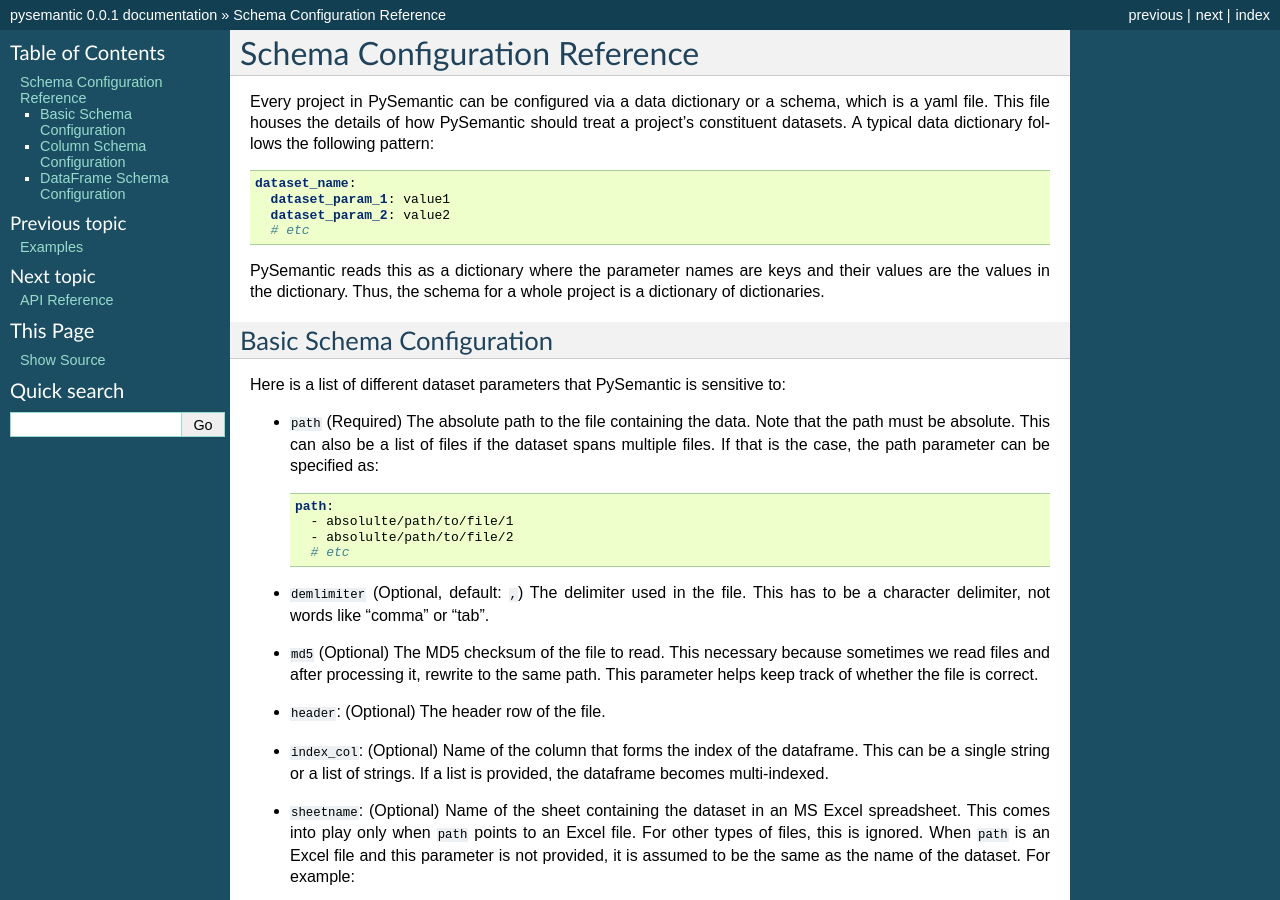
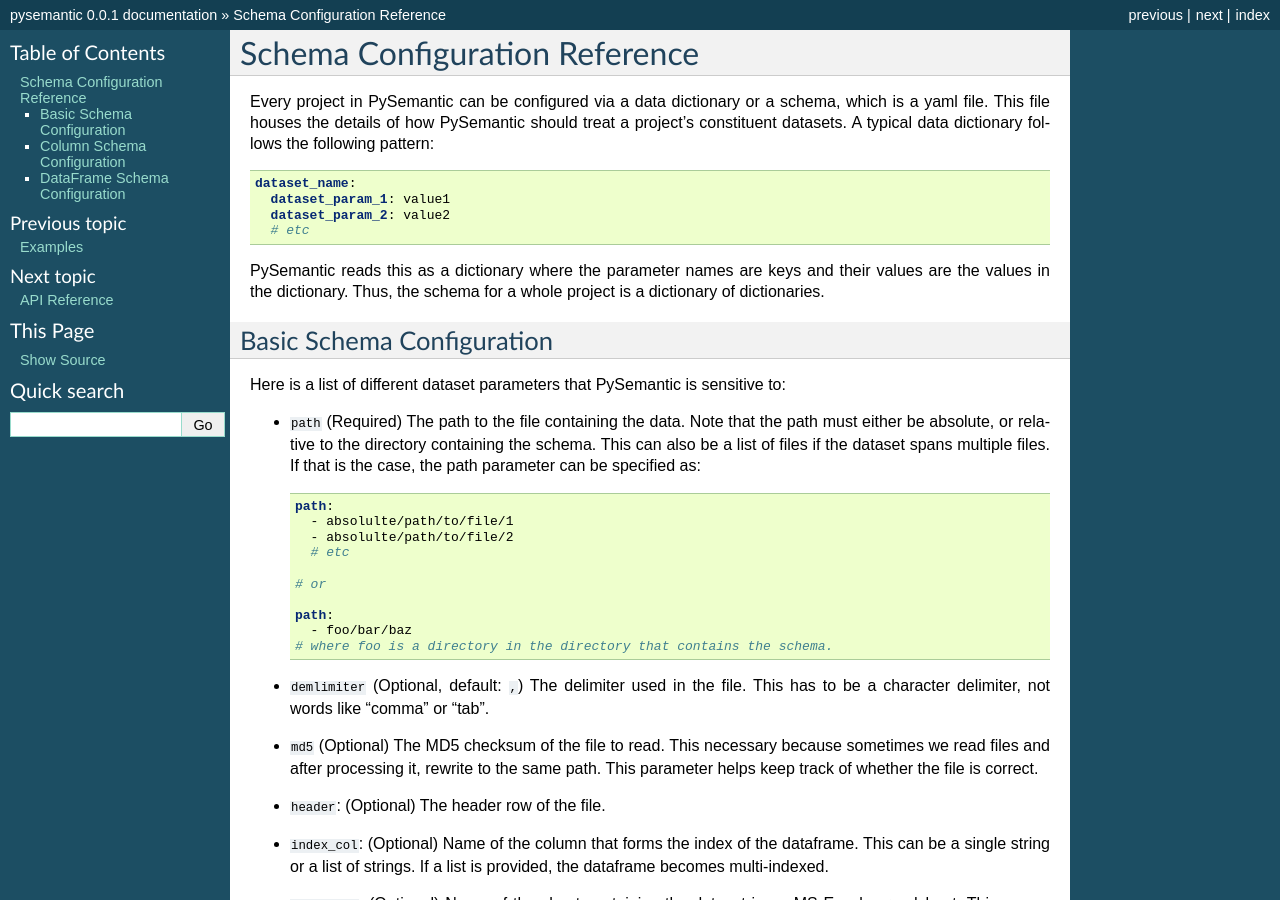
Before and after one commit to jaidevd/pysemantic, a Sphinx documentation site: the page built from docs/schema_ref.rst, in a window 1280 px wide and 900 px high. Built offline with Sphinx 7.4.7, drawn with Linux system fonts in a browser that asks for light colours.

Commit message:
Update docs for last commit
Closes jaidevd/pysemantic#60

```diff
--- a/docs/schema_ref.rst
+++ b/docs/schema_ref.rst
@@ -25,7 +25,7 @@
 Here is a list of different dataset parameters that PySemantic is sensitive
 to:
 
-* ``path`` (Required) The absolute path to the file containing the data. Note that the path must be absolute. This can also be a list of files if the dataset spans multiple files. If that is the case, the path parameter can be specified as:
+* ``path`` (Required) The path to the file containing the data. Note that the path must either be absolute, or relative to the directory containing the schema. This can also be a list of files if the dataset spans multiple files. If that is the case, the path parameter can be specified as:
 
   .. code-block:: yaml
 
@@ -33,6 +33,12 @@
       - absolulte/path/to/file/1
       - absolulte/path/to/file/2
       # etc
+
+    # or
+
+    path:
+      - foo/bar/baz
+    # where foo is a directory in the directory that contains the schema.
 
 * ``demlimiter`` (Optional, default: ``,``) The delimiter used in the file. This has to be a character delimiter, not words like "comma" or "tab".
 
```
